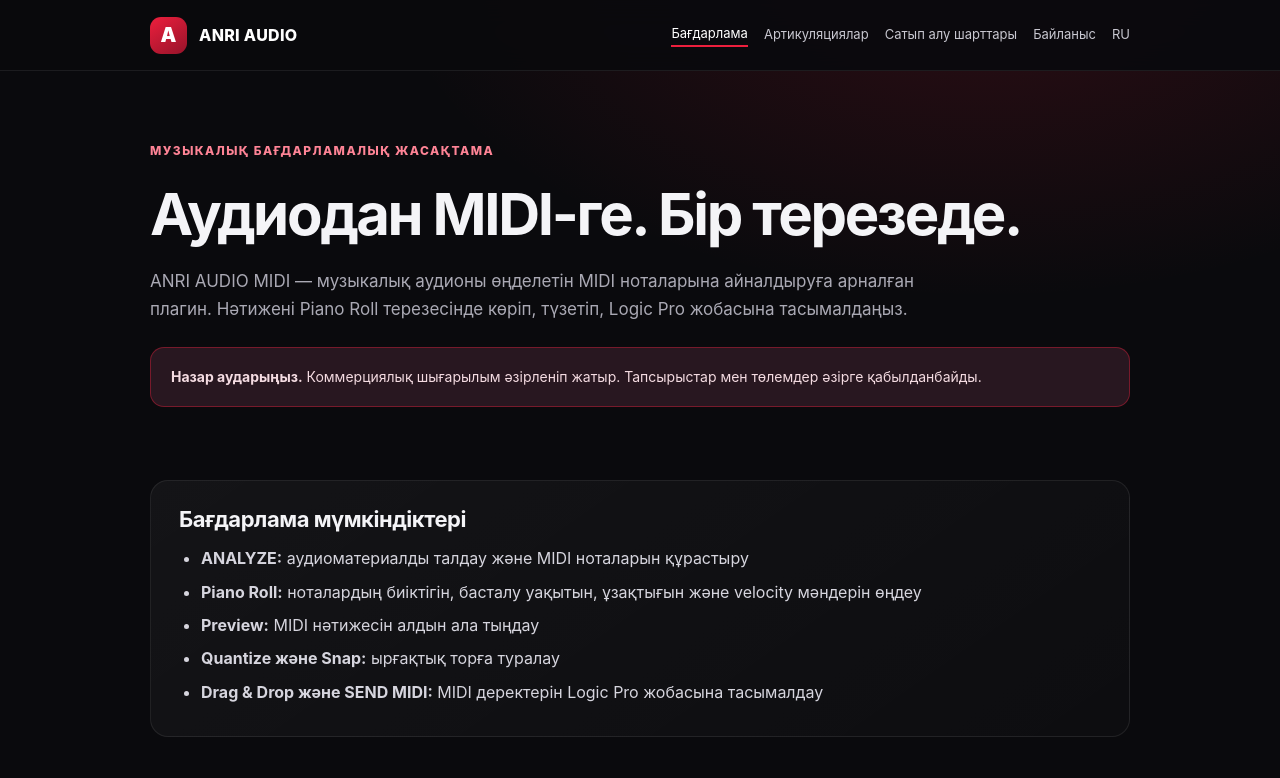
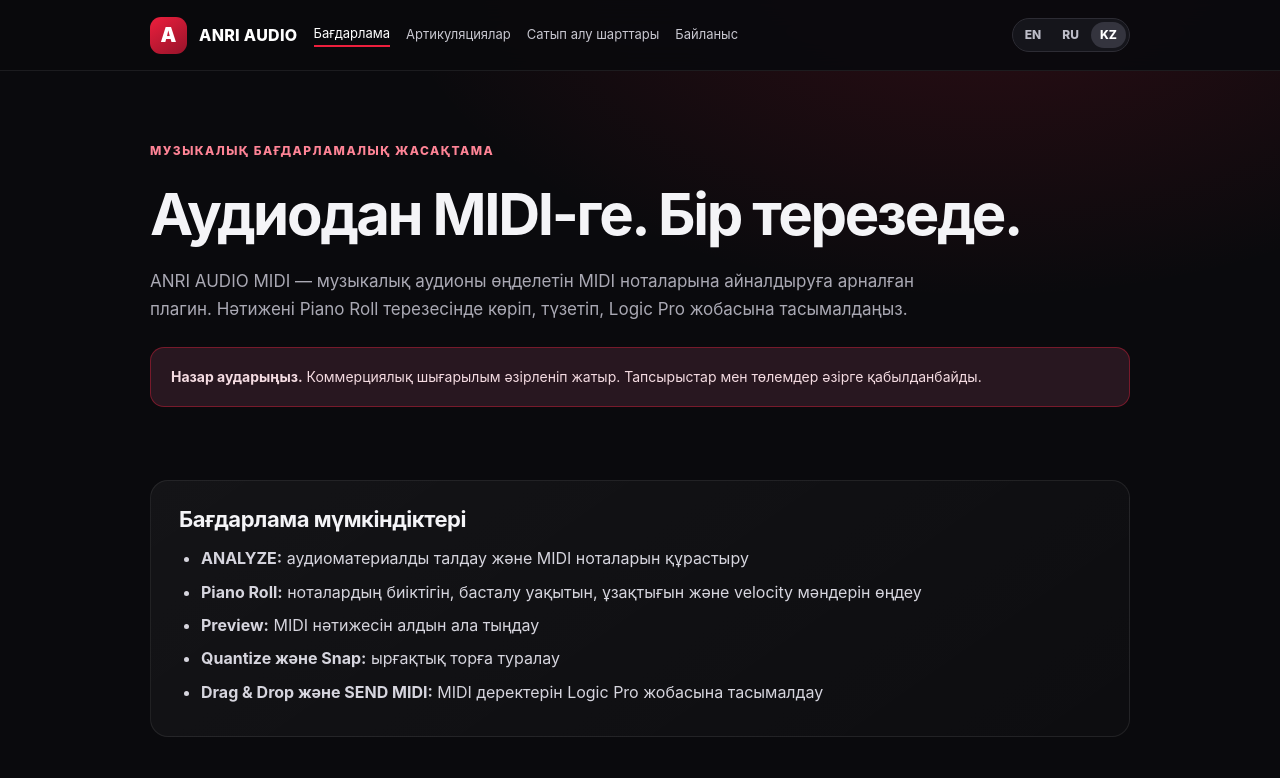
Before and after one commit to anribitzzz10-cell/AnriAudioWebsite, a plain HTML site: page kk/index.html in a window 1280 px wide. Shown: the top 778 px of the page. Drawn offline with Linux system fonts and the light colour scheme.

Commit message:
Unify EN RU KZ header language switch on kk/index.html

```diff
--- a/kk/index.html
+++ b/kk/index.html
@@ -59,12 +59,24 @@ footer .wrap{display:flex;flex-wrap:wrap;gap:15px;justify-content:space-between}
 @media(max-width:850px){.anri-gallery-grid{grid-template-columns:1fr 1fr}}
 @media(max-width:600px){.anri-gallery-grid{grid-template-columns:1fr}}
 
+/* Same language switch in the top-right header of all three locales. */
+.anri-lang-switch{display:inline-flex;align-items:center;justify-content:center;gap:3px;flex:0 0 auto;margin-left:auto;padding:3px;border:1px solid #2d2c34;border-radius:999px;background:#15151b;white-space:nowrap}
+.anri-lang-switch a{display:inline-flex;align-items:center;justify-content:center;min-width:34px;padding:7px 9px;border-radius:999px;text-decoration:none;color:#bdbdc8;font-size:12px;font-weight:800;line-height:1}
+.anri-lang-switch a:hover,.anri-lang-switch a:focus-visible{background:#292932;color:#fff}
+.anri-lang-switch a[aria-current="page"]{background:#34343e;color:#fff}
+@media(max-width:700px){.nav{height:auto;min-height:70px;flex-wrap:wrap;padding-top:10px;padding-bottom:10px;row-gap:10px}.brand{order:0}.anri-lang-switch{order:1;margin-left:auto}.navlinks{order:2;flex-basis:100%}.anri-header-cta{order:2}}
+@media(max-width:400px){.anri-lang-switch a{min-width:32px;padding:7px 7px}}
 </style>
 </head>
 <body>
 <header><div class="wrap nav">
 <a class="brand" href="./"><span class="brand-mark">A</span><span>ANRI AUDIO</span></a>
-<nav class="navlinks" aria-label="Бөлімдер"><a href="./" aria-current="page">Бағдарлама</a><a href="#articulations">Артикуляциялар</a><a href="terms/" >Сатып алу шарттары</a><a href="contacts/" >Байланыс</a><a href="../ru/" lang="ru">RU</a></nav>
+<nav class="navlinks" aria-label="Бөлімдер"><a href="./" aria-current="page">Бағдарлама</a><a href="#articulations">Артикуляциялар</a><a href="terms/" >Сатып алу шарттары</a><a href="contacts/" >Байланыс</a></nav>
+<nav class="anri-lang-switch" aria-label="Language switcher">
+<a href="/" lang="en" hreflang="en">EN</a>
+<a href="/ru/" lang="ru" hreflang="ru">RU</a>
+<a href="/kk/" lang="kk" hreflang="kk" aria-current="page">KZ</a>
+</nav>
 </div></header>
 <main class="wrap"><section class="hero"><span class="eyebrow">Музыкалық бағдарламалық жасақтама</span><h1>Аудиодан MIDI-ге. Бір терезеде.</h1><p class="lead">ANRI AUDIO MIDI — музыкалық аудионы өңделетін MIDI ноталарына айналдыруға арналған плагин. Нәтижені Piano Roll терезесінде көріп, түзетіп, Logic Pro жобасына тасымалдаңыз.</p><div class="draft"><strong>Назар аударыңыз.</strong> Коммерциялық шығарылым әзірленіп жатыр. Тапсырыстар мен төлемдер әзірге қабылданбайды.</div></section>
 <div class="paper">
```
